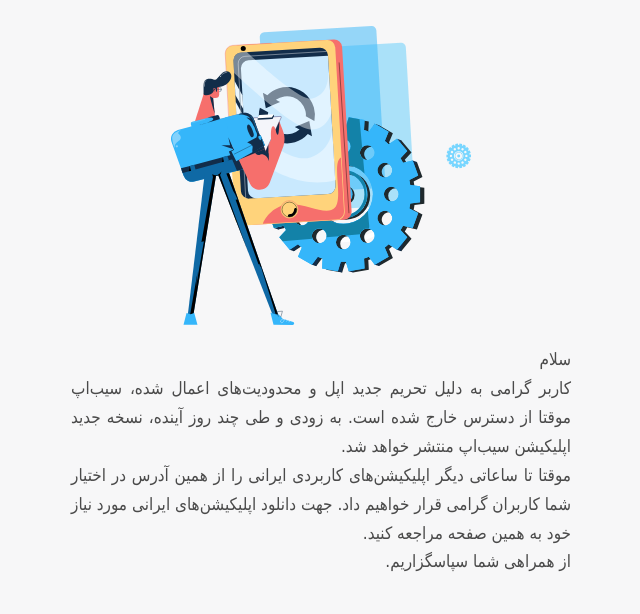
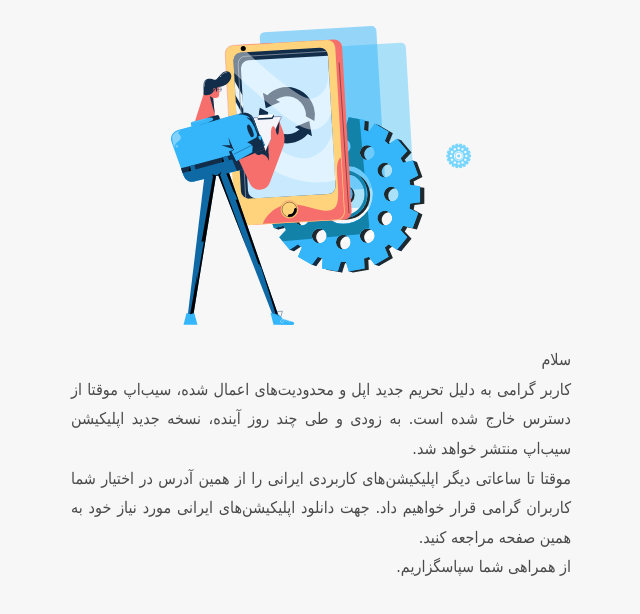
Before and after one commit to sibappcom/announcement, a plain HTML site: page index.html in a window 1280 px wide. Shown: the part 64-678 px from the top of the page, without its empty margins (319-959 px from the left). Drawn offline with Linux system fonts and the light colour scheme; a web font is replaced by a local one.

Commit message:
change font 3

```diff
--- a/style.css
+++ b/style.css
@@ -81,8 +81,8 @@ body {
     margin: auto;
     direction: rtl;
     font-family: iranyekan, tahoma;
-    line-height: 1.7;
-    font-size: 17px;
+    line-height: 1.85;
+    font-size: 16px;
     text-align: justify;
     color: #4a4a4a;
     margin-top: 20px;
```
